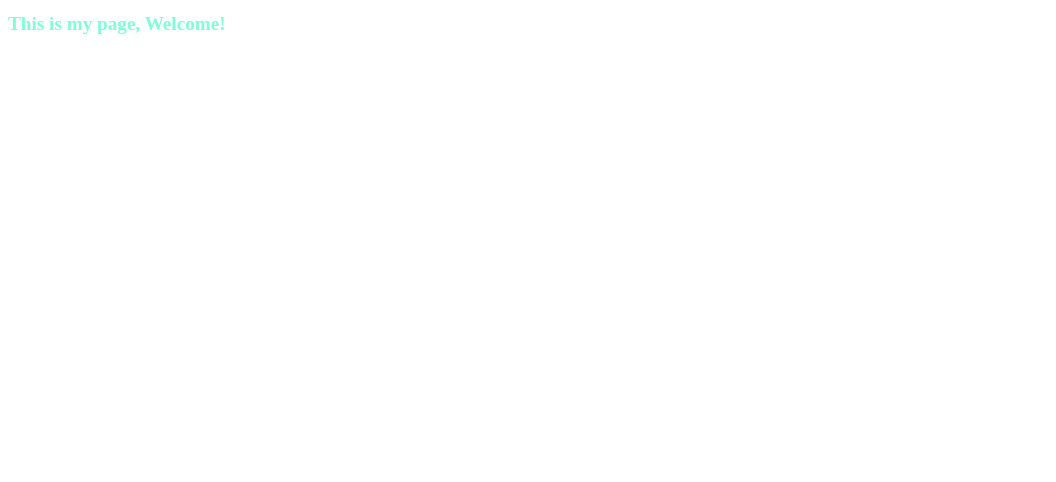
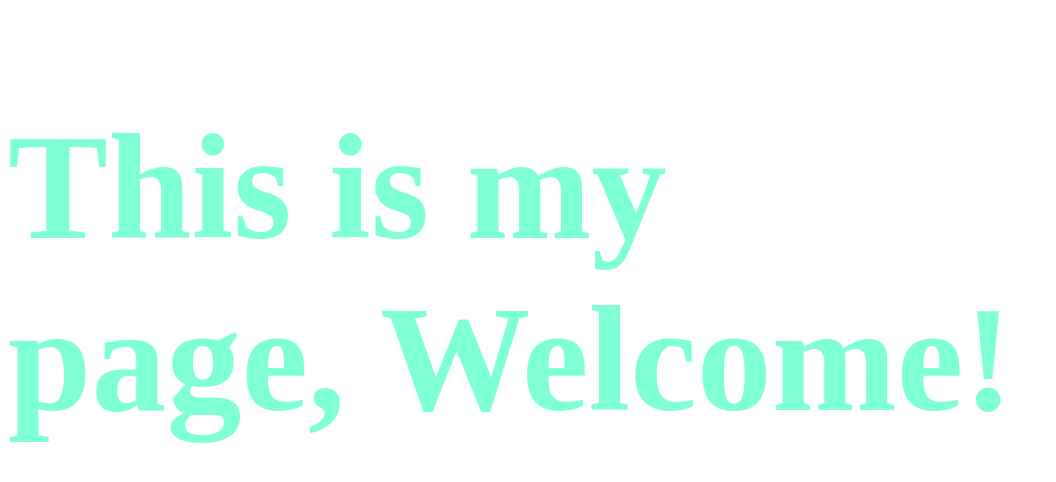
Before and after one commit to karimx1000/karimx1000.github.io, a plain HTML site: page index.html in a window 1280 px wide. Shown: the whole page, without its empty margins (0-1056 px from the left). Drawn offline with Linux system fonts and the light colour scheme.

Commit message:
Update styles.css

```diff
--- a/styles.css
+++ b/styles.css
@@ -1,5 +1,5 @@
 h1{
-    font-size: larger;
+    font-size: 150px;
     margin-right: 20%;
     color: aquamarine;
 }
```
